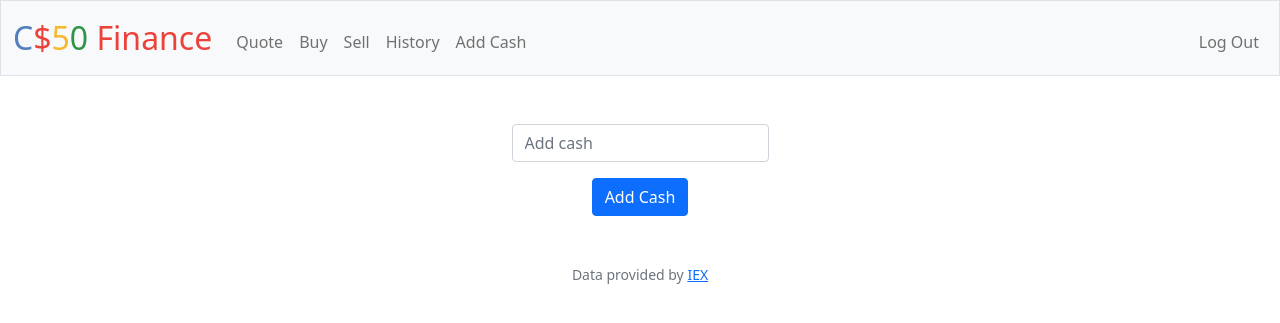
After one commit to PProkhoda/Task-from-CS50x-2022, a Flask app: page /add in a window 1280 px wide. The commit adds this page. Shown: the top 323 px of the page. Run offline with Flask 2, Linux system fonts and the light colour scheme; a user stored in the database is signed in; some libraries are stand-ins or nearby versions.

Commit message:
CS50 week9 complete + def ADD

```diff
--- a/w9_finance/app.py
+++ b/w9_finance/app.py
@@ -163,7 +163,7 @@ def buy():
         return render_template("buy.html")
 
 
-@app.route("/history")
+@app.route("/hist")
 @login_required
 def history():
     """Show history of transactions"""
@@ -354,3 +354,48 @@ def sell():
         hist_info = db.execute(
             "SELECT symbol, name, SUM(shares) AS shares FROM history WHERE hist_id = ? GROUP BY symbol", session["user_id"])
         return render_template("sell.html", hist_info=hist_info)
+
+
+@app.route("/add", methods=["GET", "POST"])
+@login_required
+def add():
+    """Add cash"""
+    if request.method == "POST":
+
+        # Ensure add was submitted
+        if not request.form.get("cashadd"):
+            return apology("must provide Add", 400)
+
+        # Ensure Shares is INTEGER
+        cashadd = request.form.get("cashadd")
+        if not cashadd.isdigit():
+            return apology("invalid add", 400)
+
+        # Ensure Shares > 0
+        if int(cashadd) < 0:
+            return apology("invalid add2", 400)
+
+        user_info = db.execute("SELECT * FROM users WHERE id = ?", session["user_id"])
+        last_cash = user_info[0]["cash"]
+
+        # datetime
+        now = datetime.now()
+        date_now = now.strftime("%Y-%m-%d %H.%M.%S")
+
+        # Add row to history for this purchase
+        db.execute("INSERT INTO cashadd (cash_id, cashadd, transacted) VALUES(?, ?, ?)",
+                   session["user_id"], cashadd, date_now)
+
+        # reload cash in users
+        new_cash = last_cash + int(cashadd)
+        db.execute("UPDATE users SET cash = ? WHERE id = ?", new_cash, session["user_id"])
+
+        # return flash
+        flash("Cash has been deposited!")
+
+        # Redirect user to home page
+        return redirect("/")
+
+    # User reached route via GET
+    else:
+        return render_template("add.html")
--- /dev/null
+++ b/w9_finance/templates/add.html
@@ -0,0 +1,14 @@
+{% extends "layout.html" %}
+
+{% block title %}
+    add
+{% endblock %}
+
+{% block main %}
+<form action="/add" method="post">
+    <div class="mb-3">
+        <input autocomplete="off" class="form-control mx-auto w-auto" min="0" name="cashadd" placeholder="Add cash" type="number">
+    </div>
+    <button class="btn btn-primary" type="submit">Add Cash</button>
+</form>
+{% endblock %}
--- a/w9_finance/templates/layout.html
+++ b/w9_finance/templates/layout.html
@@ -34,7 +34,8 @@
                             <li class="nav-item"><a class="nav-link" href="/quote">Quote</a></li>
                             <li class="nav-item"><a class="nav-link" href="/buy">Buy</a></li>
                             <li class="nav-item"><a class="nav-link" href="/sell">Sell</a></li>
-                            <li class="nav-item"><a class="nav-link" href="/history">History</a></li>
+                            <li class="nav-item"><a class="nav-link" href="/hist">History</a></li>
+                            <li class="nav-item"><a class="nav-link" href="/add">Add Cash</a></li>
                         </ul>
                         <ul class="navbar-nav ms-auto mt-2">
                             <li class="nav-item"><a class="nav-link" href="/logout">Log Out</a></li>
```
Also changed, not shown: w9_finance/finance.db, 1 other file.
